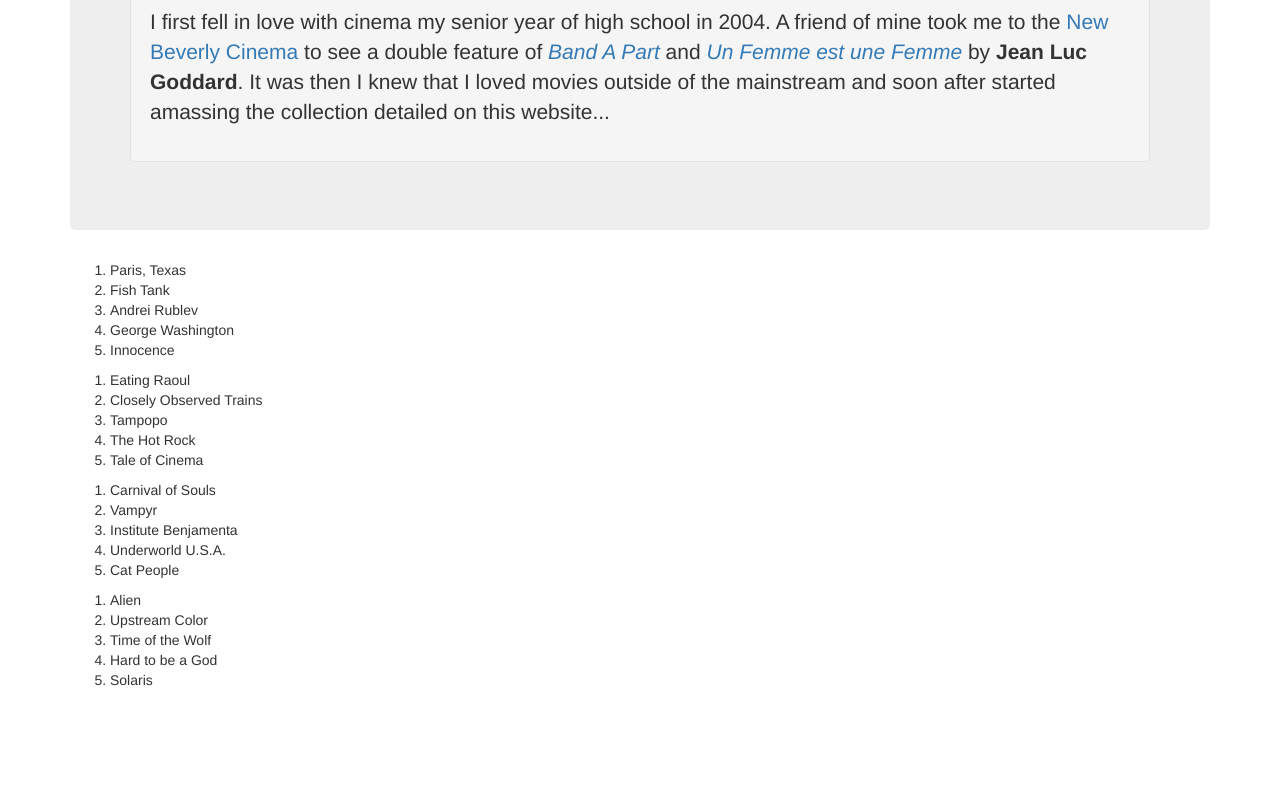
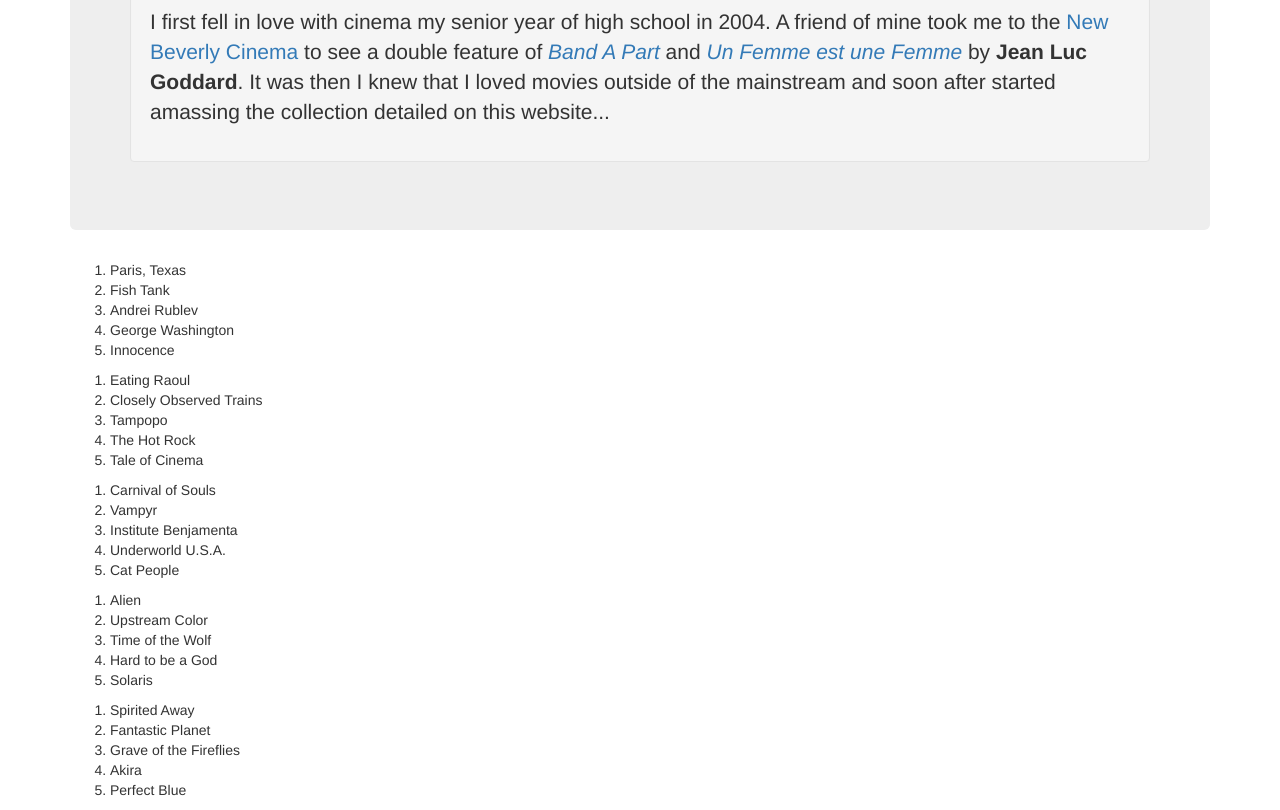
Before and after one commit to jasonkhan99/home-practice1, a plain HTML site: page index.html in a window 1280 px wide. Shown: the part 283-1093 px from the top of the page. Before the commit the page ends 983 px from the top, so only its background shows below. Drawn offline with Linux system fonts and the light colour scheme.

Commit message:
add 5th ordered list (Animated)

```diff
--- a/index.html
+++ b/index.html
@@ -43,6 +43,13 @@
         <li>Hard to be a God</li>
         <li>Solaris</li>
       </ol>
+      <ol>
+        <li>Spirited Away</li>
+        <li>Fantastic Planet</li>
+        <li>Grave of the Fireflies</li>
+        <li>Akira</li>
+        <li>Perfect Blue</li>
+      </ol>
     </div>
   </body>
 </html>
```
